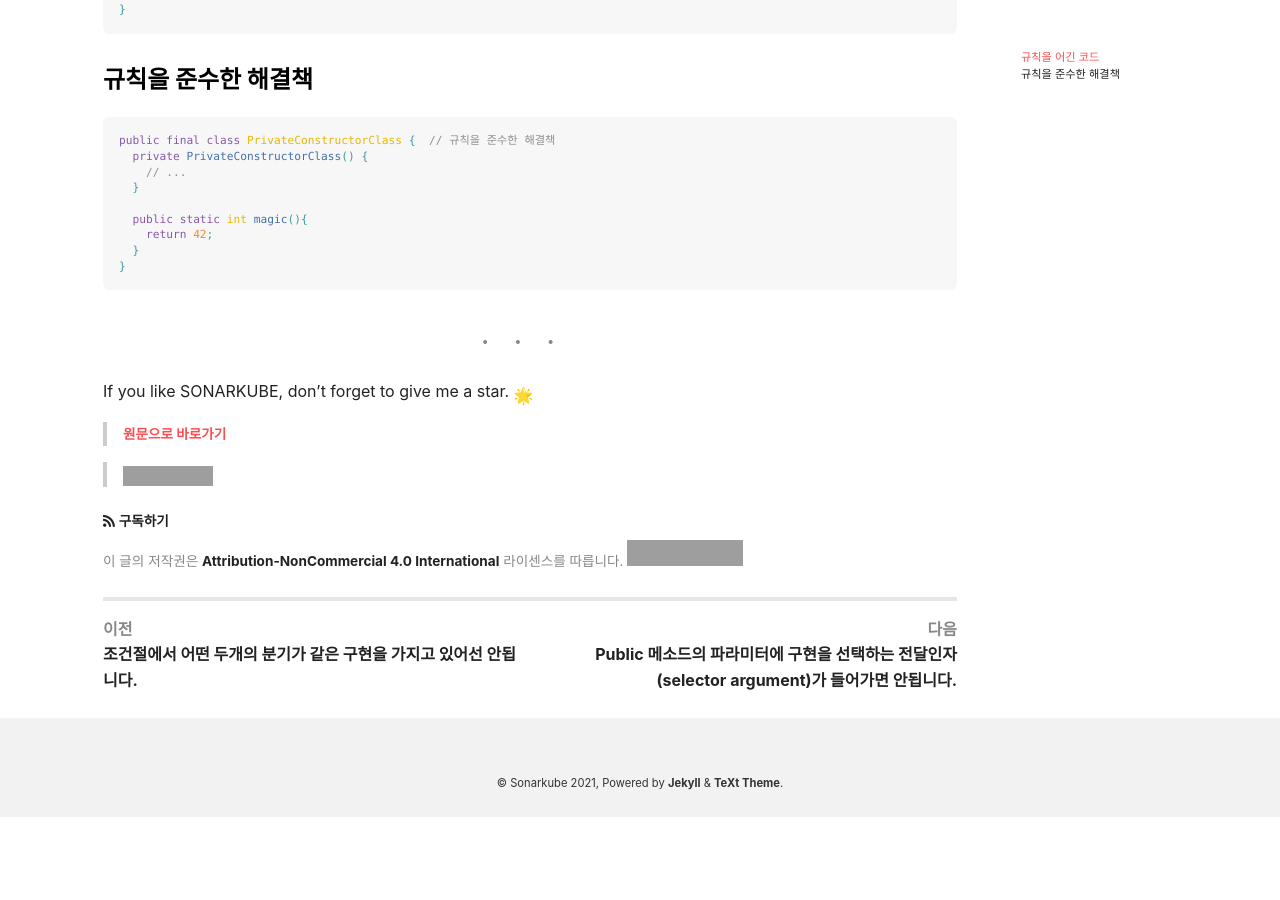
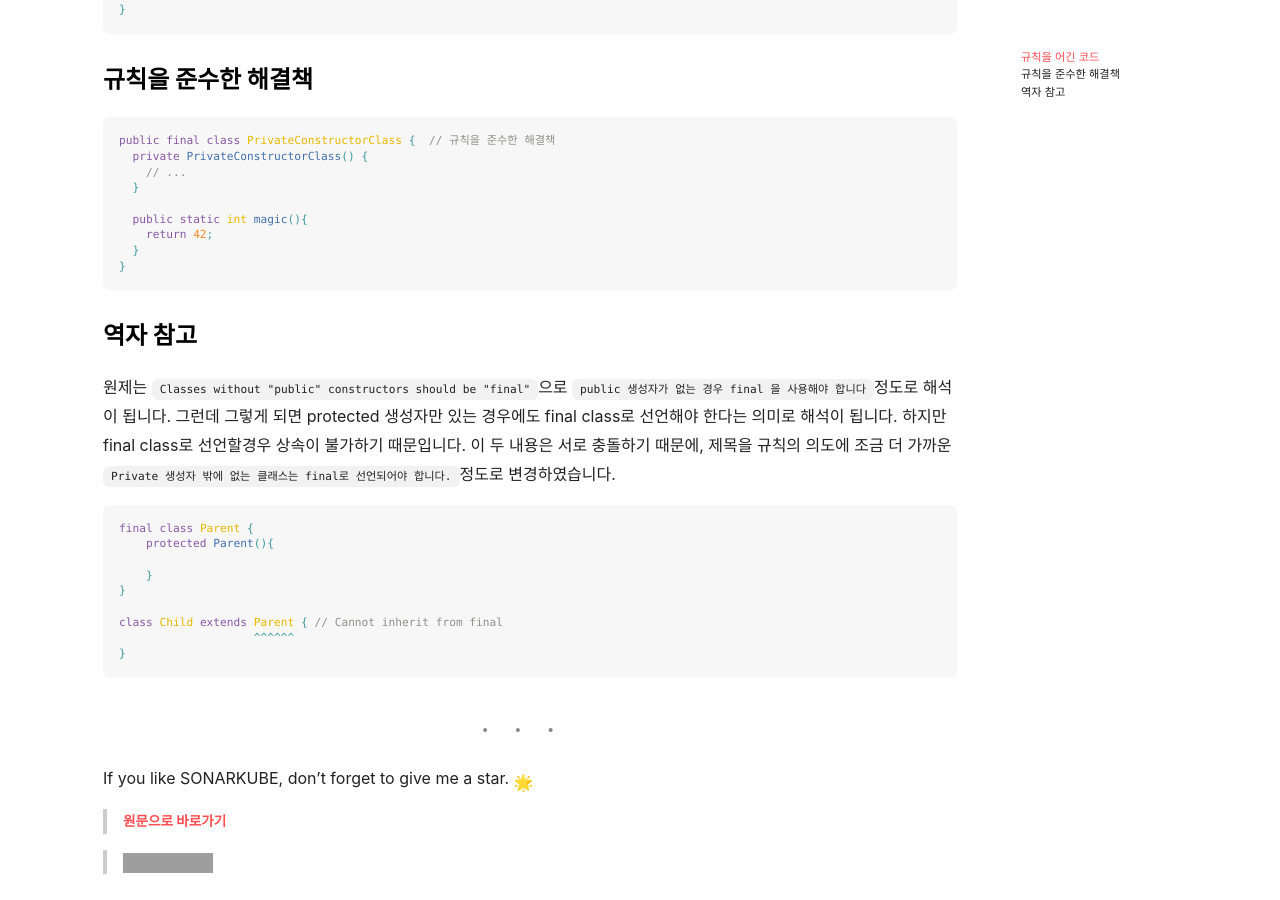
Before and after one commit to kantabile/sonarkube, a Jekyll site: the page built from _posts/java/2023-01-18-RSPEC-2974.md, in a window 1280 px wide and 900 px high, scrolled down 579 px. Built offline with Jekyll 4.4.1, drawn with Linux system fonts in a browser that asks for light colours; nearby versions of some CDN libraries; emoji names are drawn with the system emoji font; before the commit the page ends 1396 px from its top, so only the background shows below that; grey boxes are pictures that could not be loaded.

Commit message:
refomat: 코드 리뷰 반영 thx. ssungwxx

````diff
--- a/_posts/java/2023-01-18-RSPEC-2974.md
+++ b/_posts/java/2023-01-18-RSPEC-2974.md
@@ -37,6 +37,25 @@ public final class PrivateConstructorClass {  // 규칙을 준수한 해결책
 }
 ```
 
+### 역자 참고
+
+원제는 `Classes without "public" constructors should be "final"`으로 `public 생성자가 없는 경우 final 을 사용해야 합니다`정도로 해석이 됩니다.
+그런데 그렇게 되면 protected 생성자만 있는 경우에도 final class로 선언해야 한다는 의미로 해석이 됩니다.
+하지만 final class로 선언할경우 상속이 불가하기 때문입니다.
+이 두 내용은 서로 충돌하기 때문에, 제목을 규칙의 의도에 조금 더 가까운 `Private 생성자 밖에 없는 클래스는 final로 선언되어야 합니다.`정도로 변경하였습니다.
+
+```java
+final class Parent {
+    protected Parent(){
+
+    }
+}
+
+class Child extends Parent { // Cannot inherit from final
+                    ^^^^^^
+}
+```
+
 ---
 
 If you like SONARKUBE, don't forget to give me a star. :star2:
````
